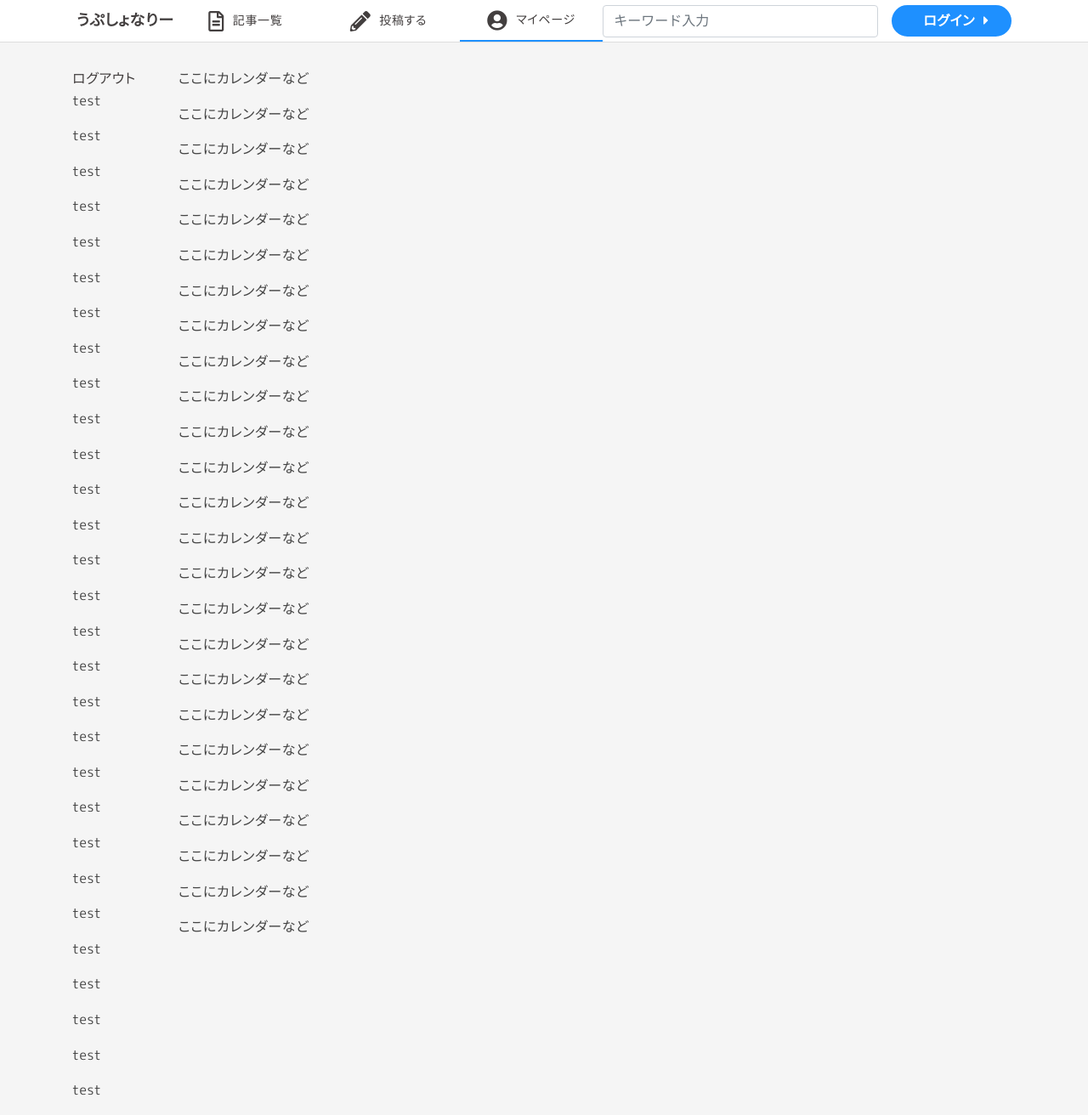
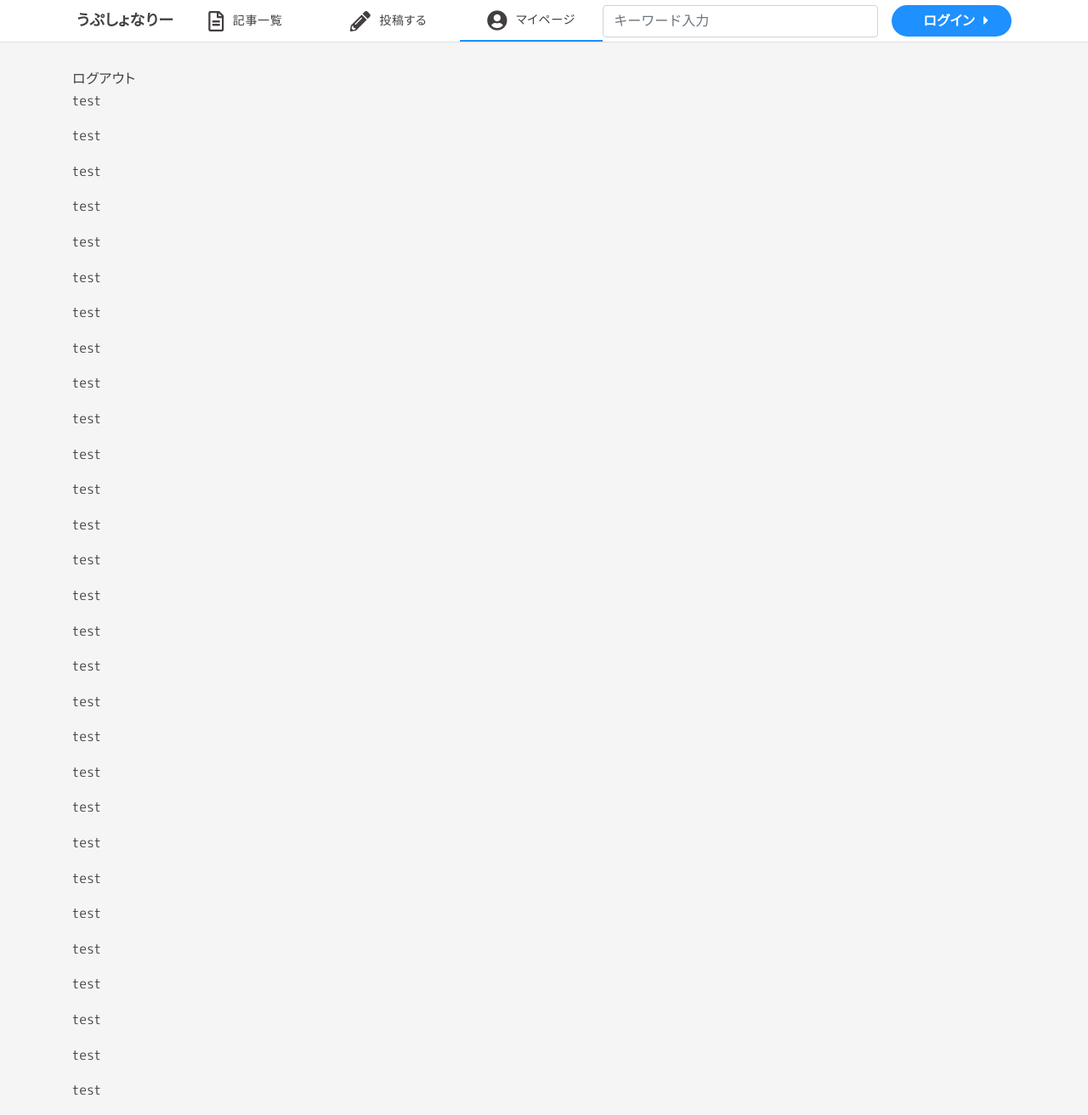
Before and after one commit to Toshihisa-Handa/ooptionary, a PHP site: page /user/mypage.php in a window 1280 px wide. Shown: the whole page at 85% size. Run offline with PHP 8.4, Linux system fonts and the light colour scheme; a user stored in the database is signed in; data comes from the database, SQL or seed files in the repository; some libraries are stand-ins or nearby versions.

Commit message:
投稿ページ、一覧ページ修正
21:30修正分

```diff
--- a/css/list.css
+++ b/css/list.css
@@ -1,5 +1,4 @@
 .list_card{
-  overflow: hidden;
   margin:0 0 30px ;
 }
 .list_text{
--- a/user/l-footer.php
+++ b/user/l-footer.php
@@ -1,3 +1,4 @@
 </div>
 <script src="https://code.jquery.com/jquery-3.5.1.slim.min.js" integrity="sha384-DfXdz2htPH0lsSSs5nCTpuj/zy4C+OGpamoFVy38MVBnE+IbbVYUew+OrCXaRkfj" crossorigin="anonymous"></script>
 <script src="https://stackpath.bootstrapcdn.com/bootstrap/4.5.0/js/bootstrap.bundle.min.js" integrity="sha384-1CmrxMRARb6aLqgBO7yyAxTOQE2AKb9GfXnEo760AUcUmFx3ibVJJAzGytlQcNXd" crossorigin="anonymous"></script>
+<script src="https://cdnjs.cloudflare.com/ajax/libs/popper.js/1.12.3/umd/popper.min.js" integrity="sha384-vFJXuSJphROIrBnz7yo7oB41mKfc8JzQZiCq4NCceLEaO4IHwicKwpJf9c9IpFgh" crossorigin="anonymous"></script>
--- a/user/mypage.php
+++ b/user/mypage.php
@@ -12,7 +12,7 @@ $name = $_SESSION["name"];
 //2．データ登録SQL作成
 //prepare("")の中にはmysqlのSQLで入力したINSERT文を入れて修正すれば良いイメージ
 $stmt = $pdo->prepare('SELECT * FROM user_oops_table WHERE name=:id');
-$stmt->bindValue(':id',$id, PDO::PARAM_INT);
+$stmt->bindValue(':id', $id, PDO::PARAM_INT);
 $status = $stmt->execute();
 
 
@@ -98,44 +98,9 @@ if ($status==false) {
     </div>
 
 
-
-
-
-
-
     <!-- 右側のエリア -->
     <div class="right-area">
-
-      <!-- カレンダーエリア -->
-      <div class="calendar">
-        <div class="right-container">
-          <p>ここにカレンダーなど</p>
-          <p>ここにカレンダーなど</p>
-          <p>ここにカレンダーなど</p>
-          <p>ここにカレンダーなど</p>
-          <p>ここにカレンダーなど</p>
-          <p>ここにカレンダーなど</p>
-          <p>ここにカレンダーなど</p>
-          <p>ここにカレンダーなど</p>
-          <p>ここにカレンダーなど</p>
-          <p>ここにカレンダーなど</p>
-          <p>ここにカレンダーなど</p>
-          <p>ここにカレンダーなど</p>
-          <p>ここにカレンダーなど</p>
-          <p>ここにカレンダーなど</p>
-          <p>ここにカレンダーなど</p>
-          <p>ここにカレンダーなど</p>
-          <p>ここにカレンダーなど</p>
-          <p>ここにカレンダーなど</p>
-          <p>ここにカレンダーなど</p>
-          <p>ここにカレンダーなど</p>
-          <p>ここにカレンダーなど</p>
-          <p>ここにカレンダーなど</p>
-          <p>ここにカレンダーなど</p>
-          <p>ここにカレンダーなど</p>
-          <p>ここにカレンダーなど</p>
-        </div>
-      </div>
+      <div class="monthly" id="mycalendar"></div>
     </div>
     <!-- 右側のエリアここまで -->
   </div>
```
Also changed, not shown: user/list.php (+16 -17 lines), user/post.php (+16 -34 lines). Lines whose indentation alone changed are shown as unchanged.
